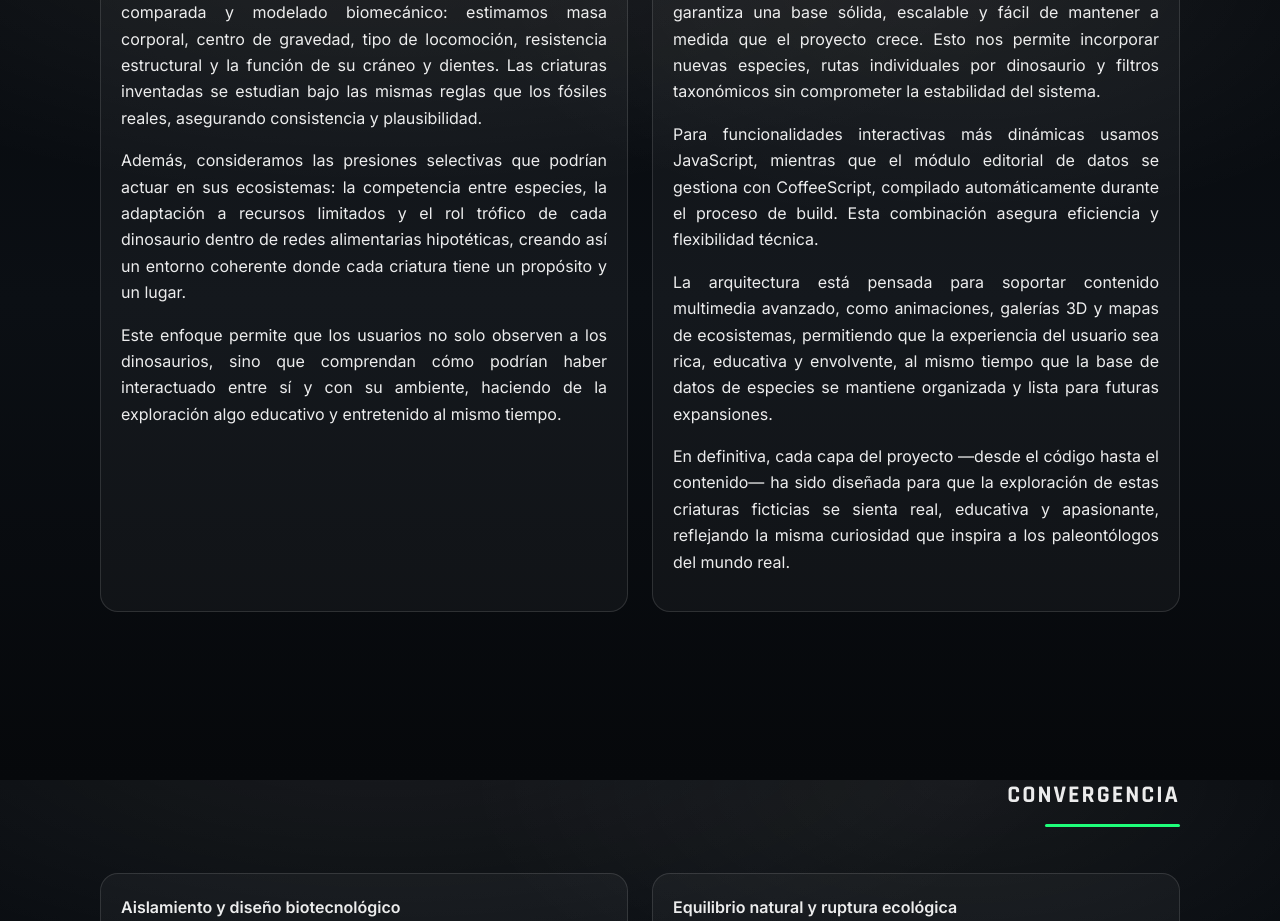
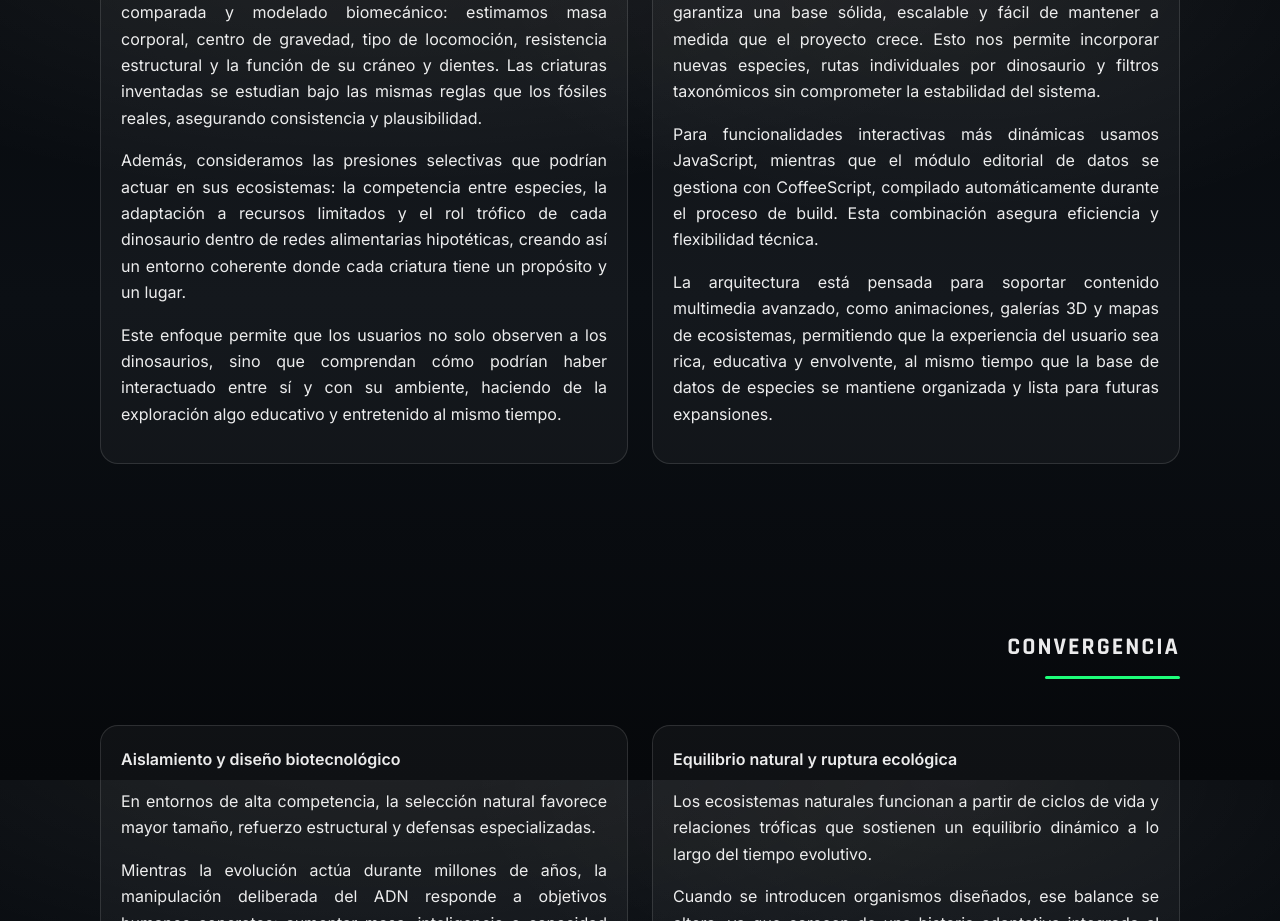
Before and after one commit to lu-developer476/Dinosauria, a React (Vite) app: page / in a window 1280 px wide. Shown: the part 820-1741 px from the top of the page. Built offline with nearby package versions, Linux system fonts and the light colour scheme.

Commit message:
Resaltar sutilmente el stack en Arquitectura técnica y retirar párrafo final

```diff
--- a/src/App.tsx
+++ b/src/App.tsx
@@ -66,7 +66,6 @@ const translations = {
     aboutTechnicalOne: "El sitio está construido sobre React y TypeScript, lo que garantiza una base sólida, escalable y fácil de mantener a medida que el proyecto crece. Esto nos permite incorporar nuevas especies, rutas individuales por dinosaurio y filtros taxonómicos sin comprometer la estabilidad del sistema.",
     aboutTechnicalTwo: "Para funcionalidades interactivas más dinámicas usamos JavaScript, mientras que el módulo editorial de datos se gestiona con CoffeeScript, compilado automáticamente durante el proceso de build. Esta combinación asegura eficiencia y flexibilidad técnica.",
     aboutTechnicalThree: "La arquitectura está pensada para soportar contenido multimedia avanzado, como animaciones, galerías 3D y mapas de ecosistemas, permitiendo que la experiencia del usuario sea rica, educativa y envolvente, al mismo tiempo que la base de datos de especies se mantiene organizada y lista para futuras expansiones.",
-    aboutTechnicalFour: "En definitiva, cada capa del proyecto —desde el código hasta el contenido— ha sido diseñada para que la exploración de estas criaturas ficticias se sienta real, educativa y apasionante, reflejando la misma curiosidad que inspira a los paleontólogos del mundo real.",
     timelineOneBody: ["En entornos de alta competencia, la selección natural favorece mayor tamaño, refuerzo estructural y defensas especializadas.", "Mientras la evolución actúa durante millones de años, la manipulación deliberada del ADN responde a objetivos humanos concretos: aumentar masa, inteligencia o capacidad ofensiva. Así, la especialización puede surgir tanto por presión evolutiva sostenida como por intervención tecnológica, generando especies distintas en origen pero comparables en impacto ecológico."],
     timelineTwoBody: ["Los ecosistemas naturales funcionan a partir de ciclos de vida y relaciones tróficas que sostienen un equilibrio dinámico a lo largo del tiempo evolutivo.", "Cuando se introducen organismos diseñados, ese balance se altera, ya que carecen de una historia adaptativa integrada al entorno.", "El resultado es un sistema mezclado, redefiniendo los límites entre la creación artificial, la naturaleza y la paleobiología tradicional."],
   },
@@ -121,13 +120,20 @@ const translations = {
     aboutTechnicalOne: "The site is built with React and TypeScript, providing a solid, scalable, and maintainable foundation as the project grows. This allows new species, individual dinosaur routes, and taxonomic filters to be added without compromising system stability.",
     aboutTechnicalTwo: "More dynamic interactive features use JavaScript, while the editorial data module is managed with CoffeeScript and compiled automatically during the build process. This combination provides technical efficiency and flexibility.",
     aboutTechnicalThree: "The architecture is designed to support advanced multimedia content, such as animations, 3D galleries, and ecosystem maps, keeping the user experience rich, educational, and immersive while the species database remains organized and ready for future expansion.",
-    aboutTechnicalFour: "Ultimately, every layer of the project —from code to content— has been designed so exploring these fictional creatures feels real, educational, and exciting, reflecting the same curiosity that inspires real-world paleontologists.",
     timelineOneBody: ["In highly competitive environments, natural selection favors greater size, reinforced structures, and specialized defenses.", "While evolution acts over millions of years, deliberate DNA manipulation responds to specific human goals: increased mass, intelligence, or offensive capability. Specialization can therefore arise both from sustained evolutionary pressure and from technological intervention, producing species that differ in origin but are comparable in ecological impact."],
     timelineTwoBody: ["Natural ecosystems operate through life cycles and trophic relationships that sustain a dynamic balance across evolutionary time.", "When engineered organisms are introduced, that balance changes because they lack an adaptive history integrated into the environment.", "The result is a blended system that redefines the boundaries between artificial creation, nature, and traditional paleobiology."],
   },
 } as const;
 const translatedFacts = factsEn;
 
+
+function renderTechKeywords(text: string) {
+  return text.split(/(React|TypeScript|JavaScript|CoffeeScript)/g).map((part, index) =>
+    /^(React|TypeScript|JavaScript|CoffeeScript)$/.test(part)
+      ? <span className="tech-glow" key={index}>{part}</span>
+      : part
+  );
+}
 
 function normalizeTag(tag: string) {
   return tag.trim();
@@ -840,14 +846,9 @@ const gallery = useMemo(
               <div className="card">
                 <h3 className="card-title">{t.technicalTitle}</h3>
                 <p>{t.aboutTechnicalOne}</p>
-                <p>
-                  {t.aboutTechnicalTwo}
-                </p>
+                <p>{renderTechKeywords(t.aboutTechnicalTwo)}</p>
                 <p>
                   {t.aboutTechnicalThree}
-                </p>
-                <p>
-                  {t.aboutTechnicalFour}
                 </p>
               </div>
             </div>
```
